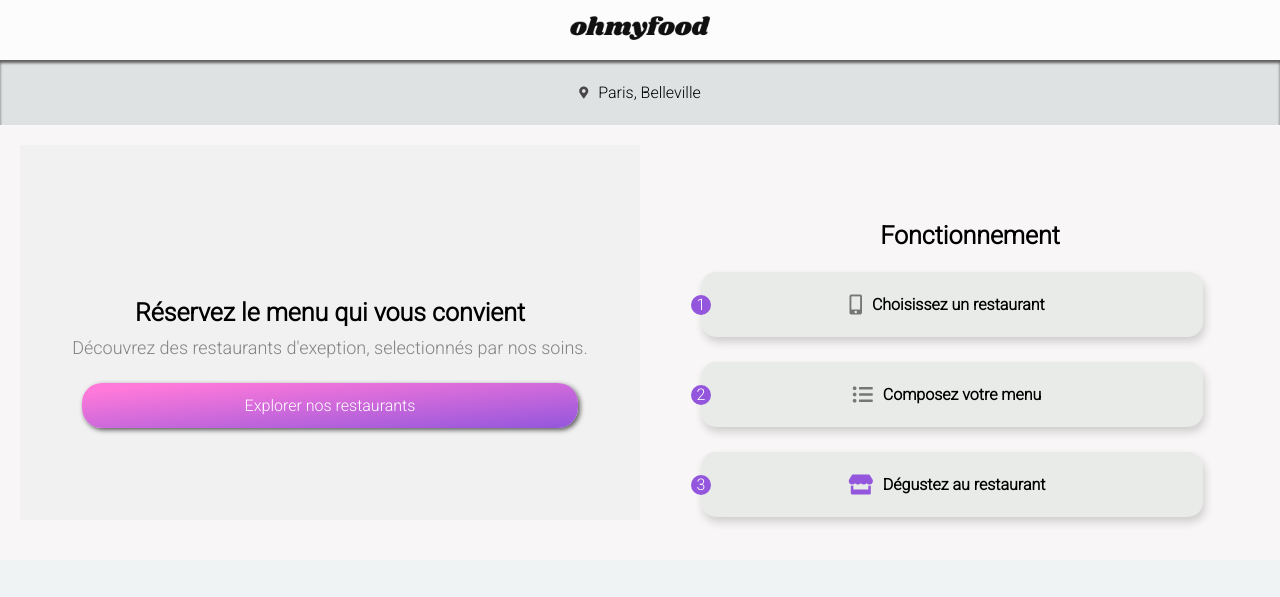
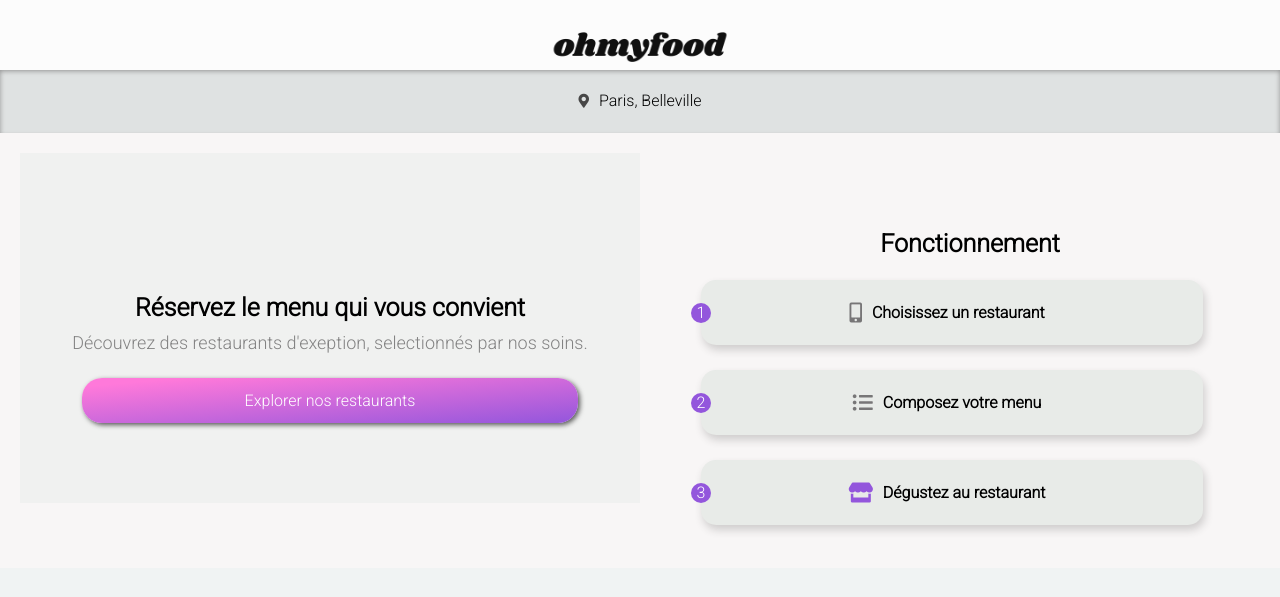
Before and after one commit to nina55555/AudreNinaMorville_3_01062021, a plain HTML site: page index.html in a window 1280 px wide. Shown: the top 597 px of the page. Drawn offline with Linux system fonts and the light colour scheme; a web font is replaced by a local one.

Commit message:
resizing height of reservation area, header and localisation zone on home page

```diff
--- a/css/accueil.scss
+++ b/css/accueil.scss
@@ -140,11 +140,13 @@ header{
 
 */
 
+
 header{
     .logo{
         //background-color: chartreuse;
-        margin: 0 auto;
-        width: 140px;
+        //margin: 0 auto;
+        margin: 35px auto 7px;
+        width: 173px;
         position: absolute;
         left: 50vw;
         transform: translateX(-50%);
@@ -159,7 +161,7 @@ header{
     background-color: rgb(252, 252, 252);
     width: 100%;
     height: auto;
-    padding: 30px;
+    padding: 35px;
     text-align: center;
     position: fixed;
     top: 0px;
@@ -178,16 +180,16 @@ header{
 .localisation{
     i{
         padding-right: 10px;
-        font-size: 12px;
+        font-size: 14px;
         color: rgb(71, 71, 71);
     }
     background-color: rgb(223, 226, 226);
-    box-shadow: inset 0px 3px 3px rgb(95, 94, 95);
+    box-shadow: inset 0px 3px 5px rgb(146, 146, 146);
     height: 38px;
     display: flex;
     justify-content: center;
     align-items: center;
-    margin-top: 25px;
+    margin-top: 33px;
     padding: 5px;
 }
 
@@ -233,7 +235,9 @@ header{
     flex-wrap: wrap;
     justify-content: center;
     flex-direction: column;
-    height: 295px;
+    //height: 295px;
+
+    height: 270px;
     padding-bottom: 10px;
 }
 
```
Also changed, not shown: css/layout.scss (+0 -9 lines), css/accueil.css, 6 other files.
